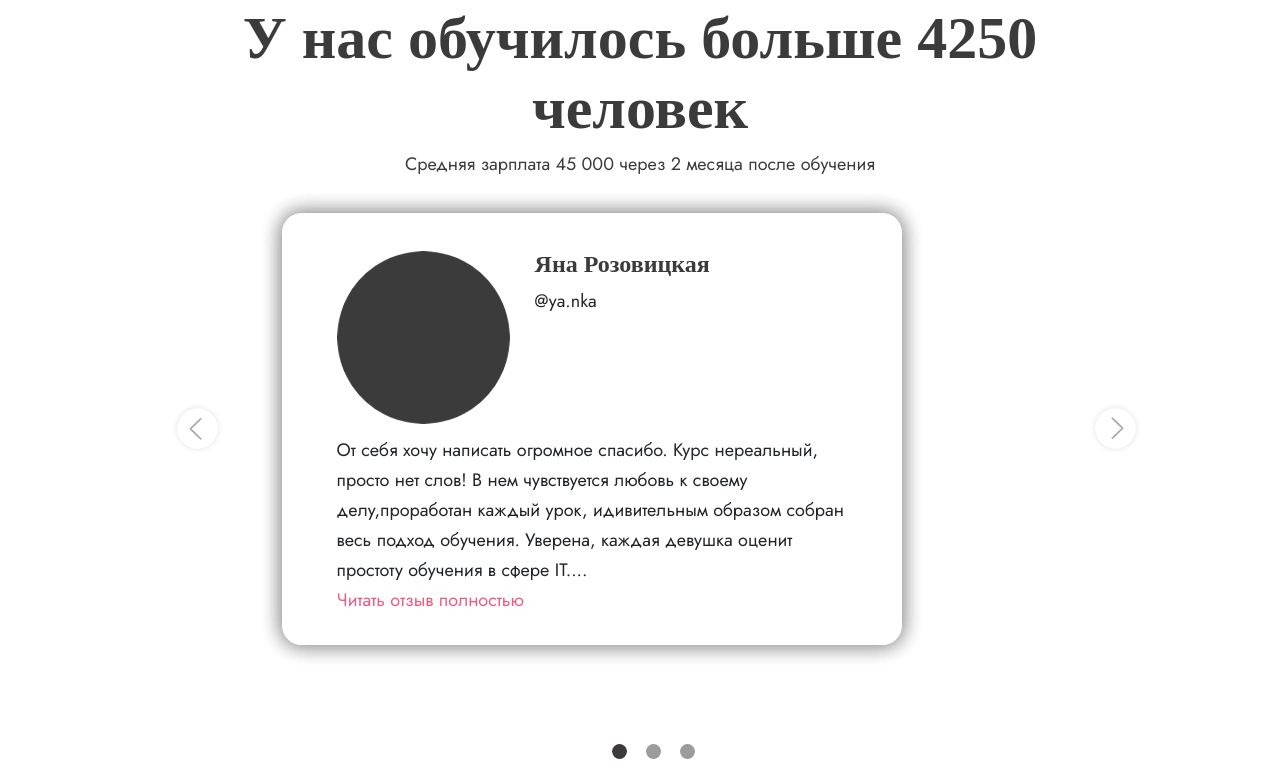
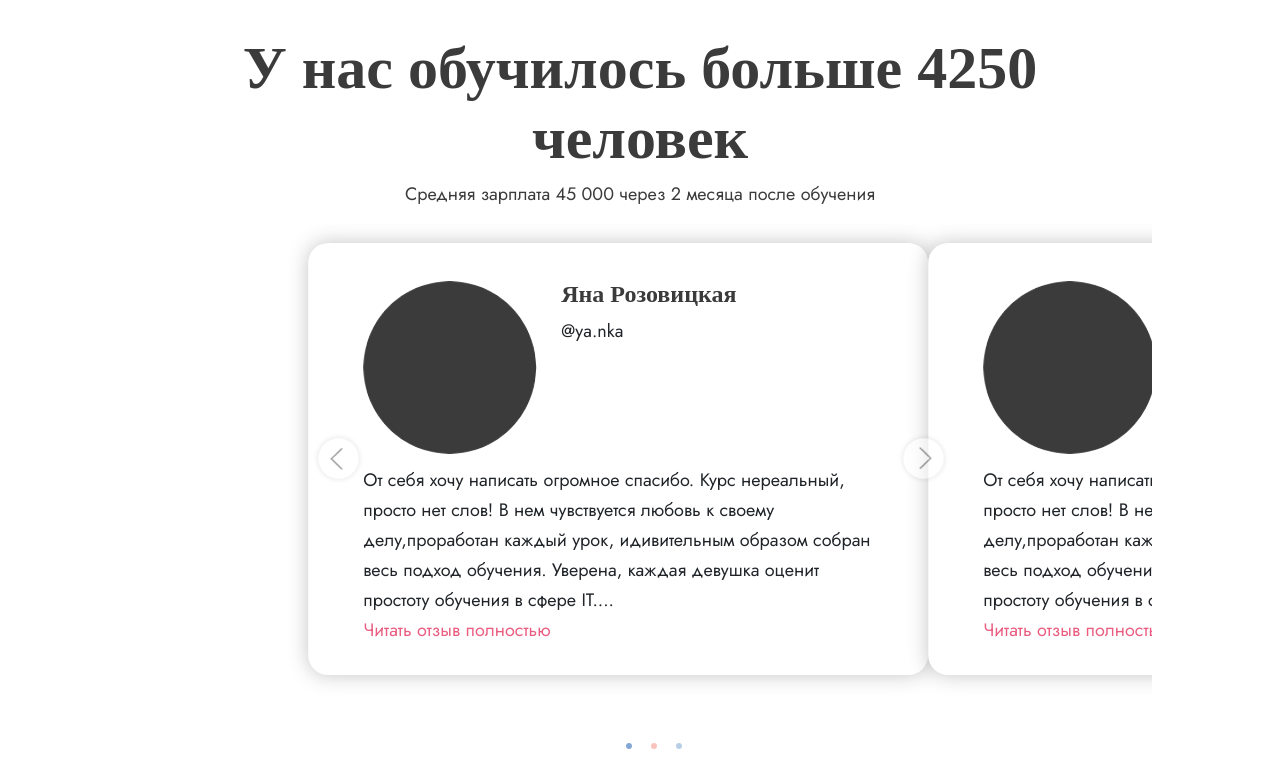
Before and after one commit to ZojaPonomarjova/f7_team1_project2, a plain HTML site: page home_page.html in a window 1280 px wide. Shown: the part 1829-2611 px from the top of the page. Drawn offline with nearby package versions, Linux system fonts and the light colour scheme; a web font is replaced by a local one.

Commit message:
Центирование карусели четвертой секции

```diff
--- a/assets/styles/home_page.scss
+++ b/assets/styles/home_page.scss
@@ -208,7 +208,7 @@ h2 {
     display: grid;
     justify-content: center;
     text-align: center;
-    margin-top: 18px;
+    margin-top: 48px;
 }
 
 
@@ -216,14 +216,19 @@ h2 {
 
 
 
-#carouselExampleIndicators__photo1,
-#carouselExampleIndicators__photo2,
-#carouselExampleIndicators__photo3 {
-    width: 15px;
-    height: 15px;
-    border-radius: 50%;
-    position: relative;
-    bottom: -40px;
+.carousel-indicators li {
+
+    width: 6px;
+    height: 6px;
+    border-radius: 100%;
+    background-color: #749CCF;
+    margin-right: 16px;
+
+}
+
+.carousel-indicators .active {
+    background-color: #F39D90;
+
 }
 
 #carouselExampleIndicators__photo1 {
@@ -248,7 +253,7 @@ h2 {
     padding: 38px 55px;
     margin-top: 20px;
     margin-bottom: 20px;
-    margin-left: 5%;
+    margin-left: 11%;
     background-color: #FFFFFF;
 
     box-shadow: 0px 0px 20px 0px #3B3B3B4D;
@@ -318,7 +323,8 @@ h2 {
     height: 55px;
     width: 55px;
     border-radius: 0px;
-    margin-right: 15px;
+    margin-left: 174%;
+    position:absolute;
 
 }
 
@@ -328,7 +334,8 @@ h2 {
     height: 55px;
     width: 55px;
     border-radius: 0px;
-    margin-left: 80px;
+    margin-right: 198%;
+    position:absolute;
 }
 
 
--- a/home_page.html
+++ b/home_page.html
@@ -112,10 +112,10 @@
           <div id="carouselExampleIndicators2" class="carousel slide" data-ride="carousel">
             <ol class="carousel-indicators">
               <li data-target="#carouselExampleIndicators" data-slide-to="0"
-                class="active carouselExampleIndicators__photo1" id="carouselExampleIndicators__photo1"></li>
-              <li data-target="#carouselExampleIndicators" data-slide-to="1" id="carouselExampleIndicators__photo2">
+                class="active carouselExampleIndicators__photo1" id="carouselExampleIndicators"></li>
+              <li data-target="#carouselExampleIndicators" data-slide-to="1" id="carouselExampleIndicators">
               </li>
-              <li data-target="#carouselExampleIndicators" data-slide-to="2" id="carouselExampleIndicators__photo3">
+              <li data-target="#carouselExampleIndicators" data-slide-to="2" id="carouselExampleIndicators">
               </li>
             </ol>
             <div class="carousel-inner">
@@ -133,7 +133,7 @@
 
                 </div>
               </div>
-              <div class="carousel-item active carousel-item__second">
+              <div class="carousel-item carousel-item__second">
                 <div class="carousel-item__background-image1"></div>
                 <div class="carousel-item__content">
                   <span class="carousel-item__name">Яна Розовицкая</span>
@@ -147,7 +147,7 @@
 
                 </div>
               </div>
-              <div class="carousel-item active carousel-item__third">
+              <div class="carousel-item  carousel-item__third">
                 <div class="carousel-item__background-image1"></div>
                 <div class="carousel-item__content">
                   <span class="carousel-item__name">Яна Розовицкая</span>
```
Also changed, not shown: assets/styles/home_page.css, 1 other file.
